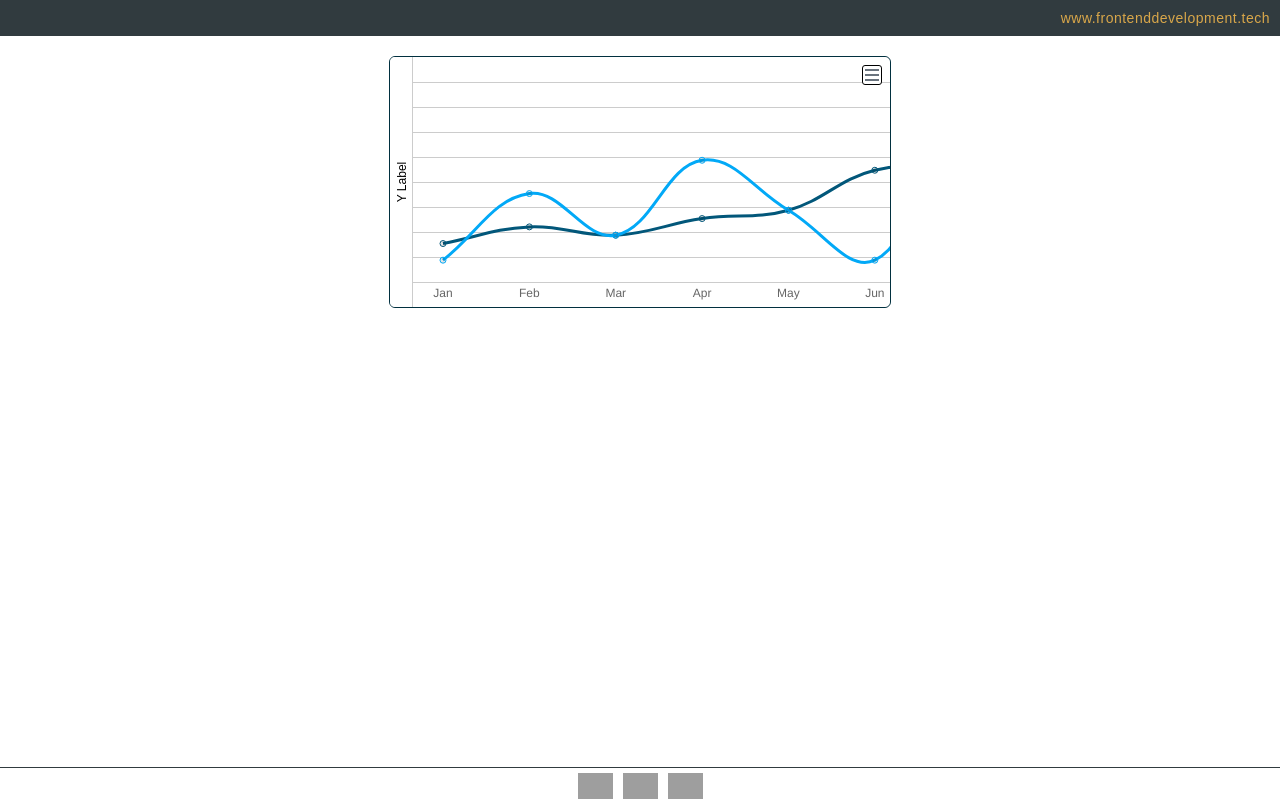
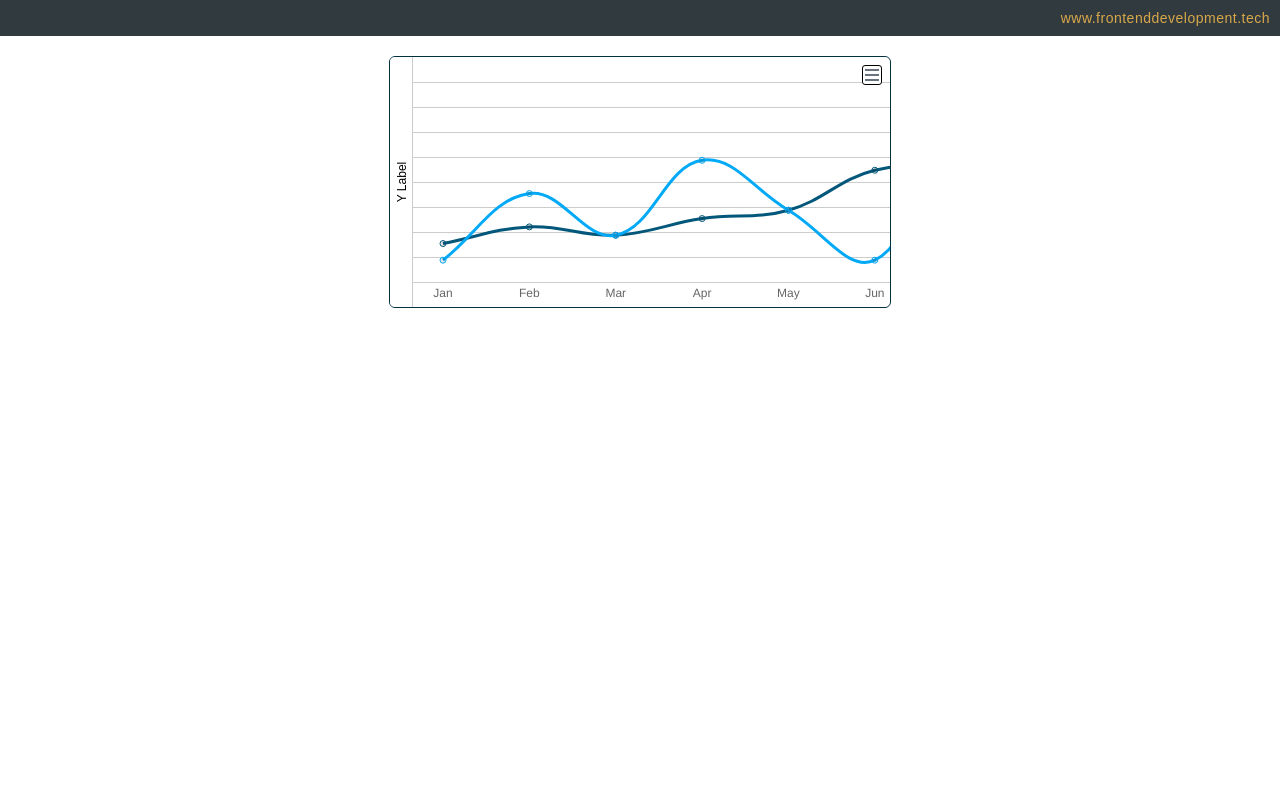
Before and after one commit to eastcoastdeveloper/chart-with-js, an Angular app: page / in a window 1280 px wide. Built offline with nearby package versions, Linux system fonts and the light colour scheme; grey boxes are pictures that could not be loaded.

Commit message:
3 files modified

```diff
--- a/src/app/line-chart/options.json
+++ b/src/app/line-chart/options.json
@@ -11,7 +11,8 @@
     {
       "item": "X Axis Grid Lines",
       "checkMark": true
-        },{
+    },
+    {
       "lineOptions": [
         {
           "value": 7,
--- a/src/index.html
+++ b/src/index.html
@@ -3,23 +3,3 @@
 >
 
 <my-app>loading</my-app>
-
-<footer>
-  <div class="icon-grid">
-    <a
-      href="https://www.linkedin.com/in/eric-feldberg-62a758297"
-      target="_blank"
-      ><img
-        src="https://upload.wikimedia.org/wikipedia/commons/thumb/c/ca/LinkedIn_logo_initials.png/512px-LinkedIn_logo_initials.png"
-    /></a>
-    <a href="https://www.instagram.com/nodulldayz/" target="_blank"
-      ><img
-        src="https://upload.wikimedia.org/wikipedia/commons/thumb/e/e7/Instagram_logo_2016.svg/128px-Instagram_logo_2016.svg.png"
-    /></a>
-    <a href="https://flickr.com/photos/nodulldays/" target="_blank"
-      ><img
-        alt="Flickr logo - SuperTinyIcons"
-        src="https://upload.wikimedia.org/wikipedia/commons/thumb/f/f4/Flickr_logo_-_SuperTinyIcons.svg/512px-Flickr_logo_-_SuperTinyIcons.svg.png"
-    /></a>
-  </div>
-</footer>
--- a/src/styles.scss
+++ b/src/styles.scss
@@ -33,31 +33,8 @@
   color: red;
 }
 
-footer {
-  position: absolute;
-  bottom: 0;
-  border-top: 1px solid #313b3f;
-  padding: 5px 5px 1px 5px;
-  box-sizing: border-box;
-  width: 100%;
-  .icon-grid {
-    justify-content: center;
-    display: grid;
-    grid-column-gap: 10px;
-    grid-template-columns: repeat(3, 35px);
-    a {
-      width: 35px;
-      display: block;
-      img {
-        width: 100%;
-      }
-    }
-  }
-}
-
 @media screen and (max-width: 768px) {
-  .website,
-  footer {
+  .website {
     display: none;
   }
 }
```
Lines whose indentation alone changed are shown as unchanged.
